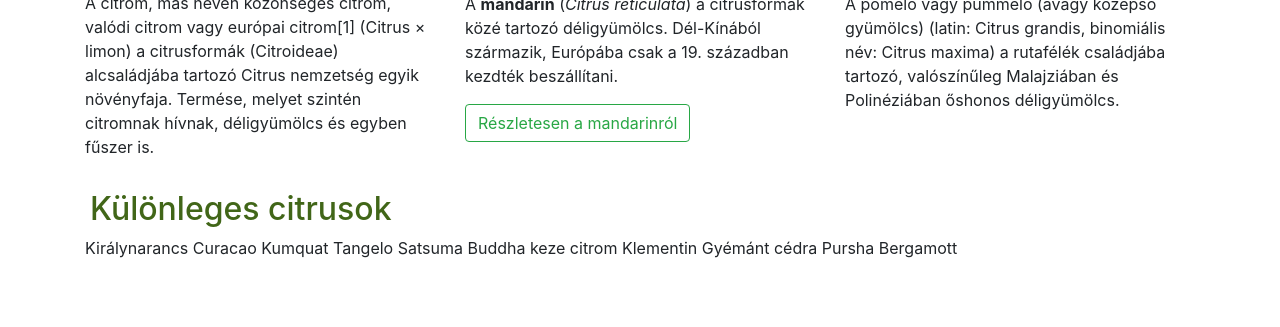
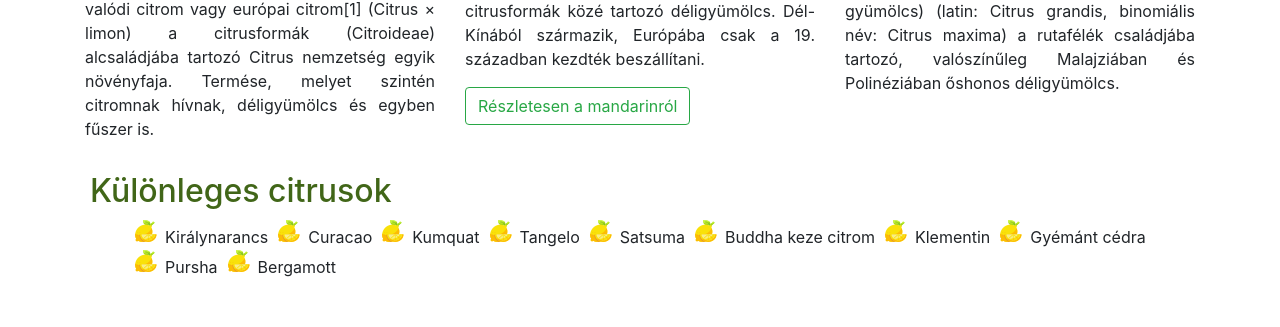
Before and after one commit to nagya0504/mandarin, a plain HTML site: page index.html in a window 1280 px wide. Shown: the part 1429-1756 px from the top of the page. Drawn offline with Linux system fonts and the light colour scheme.

Commit message:
13-18. feladat

```diff
--- a/css/style.css
+++ b/css/style.css
@@ -30,16 +30,22 @@ h2{
 h3{
     font-weight: bold;
     color: #894f3b;
+    font-size: 130%;
+    text-align: center;
+    letter-spacing: 1px;
 }
 
 
 li{
     list-style-image: url(../img/lemon2.png);
+    float: left;
+    margin-left: 40px;
 }
 
 
 td,th{
     text-align: center;
+    text-transform: capitalize;
 }
 
 thead>tr:first-child{
@@ -49,3 +55,8 @@ thead>tr:first-child{
 .navbar {
     background-color: #fd8800;
 }
+
+p {
+    text-align: justify;
+    text-indent: 15px;
+}
--- a/index.html
+++ b/index.html
@@ -84,16 +84,18 @@
         <article class="row mb-5">
             <div class="col-12">
                 <h2 id="kulonleges">Különleges citrusok</h2>
-                    Királynarancs
-                    Curacao
-                    Kumquat
-                    Tangelo
-                    Satsuma
-                    Buddha keze citrom
-                    Klementin
-                    Gyémánt cédra
-                    Pursha
-                    Bergamott
+                    <ul>
+                        <li>Királynarancs</li>
+                        <li>Curacao</li>
+                        <li>Kumquat</li>
+                        <li>Tangelo</li>
+                        <li>Satsuma</li>
+                        <li>Buddha keze citrom</li>
+                        <li>Klementin</li>
+                        <li>Gyémánt cédra</li>
+                        <li>Pursha</li>
+                        <li>Bergamott</li>
+                    </ul>
             </div>
         </article>
     </main>
```
Also changed, not shown: mandarin.html (+7 -12 lines).
